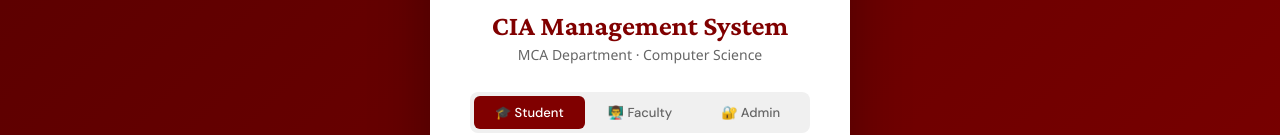
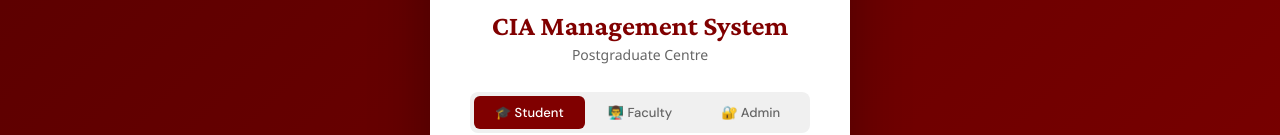
Before and after one commit to Codenidhi/cia-management-system, a React (Create React App) app in the folder frontend/: page /login in a window 1280 px wide. Shown: the part 162-297 px from the top of the page. Built offline with nearby package versions, Linux system fonts and the light colour scheme; no server answers.

Commit message:
update: login page subtitle

```diff
--- a/frontend/src/pages/LoginPage.js
+++ b/frontend/src/pages/LoginPage.js
@@ -50,7 +50,7 @@ export default function LoginPage() {
         <div className="login-logo">
           <div style={{ fontSize: 48, marginBottom: 8 }}>🎓</div>
           <h1>CIA Management System</h1>
-          <p>MCA Department · Computer Science</p>
+          <p>Postgraduate Centre</p>
         </div>
 
         {/* Role Tabs */}
```
